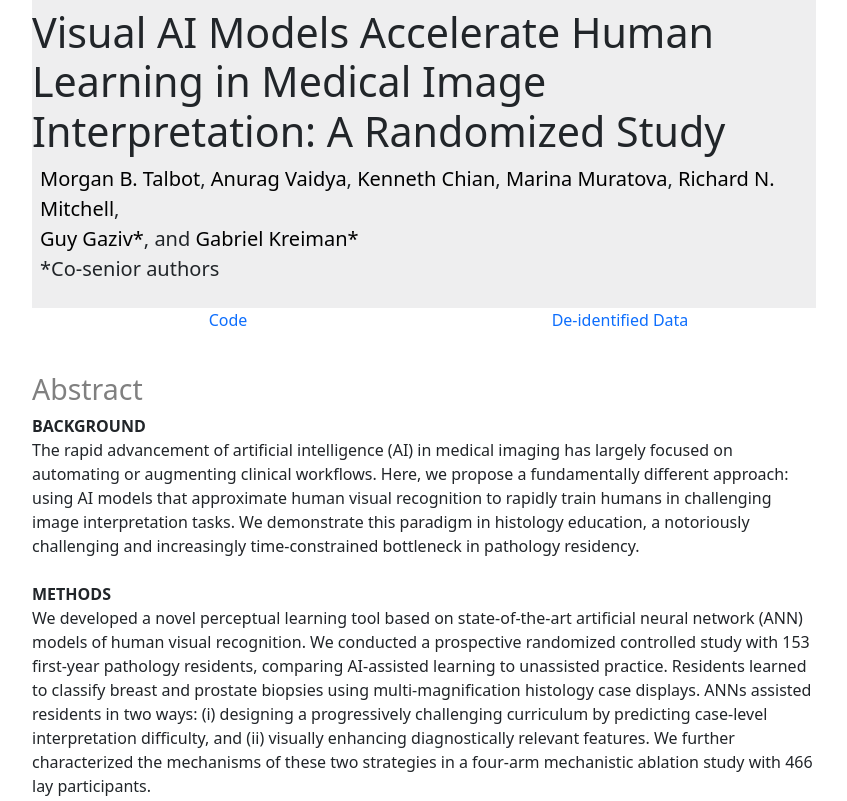
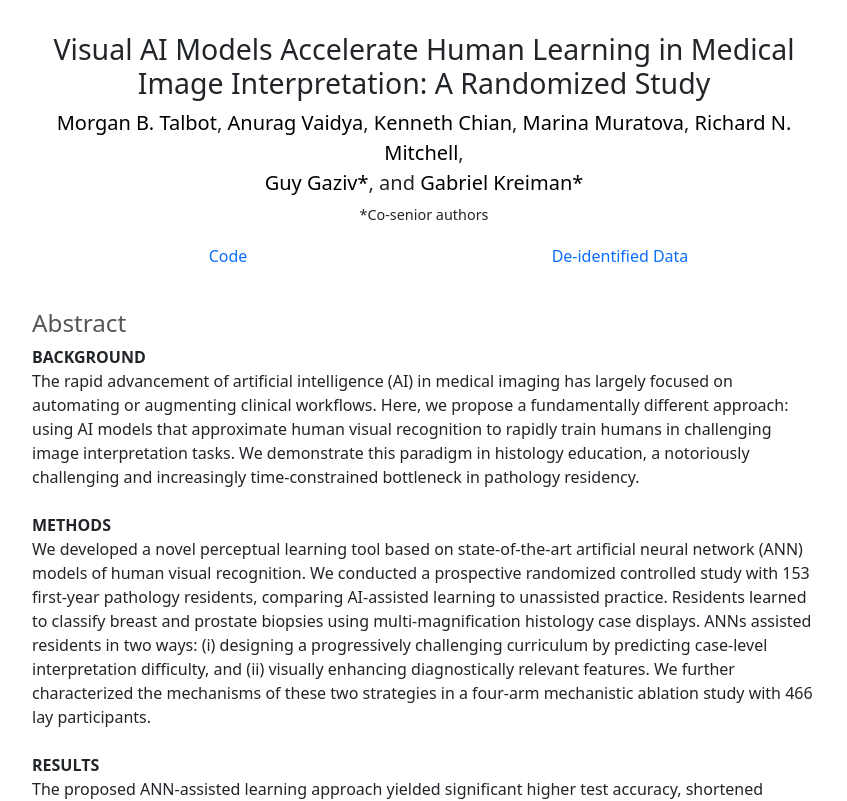
Before and after one commit to MorganBDT/AI-human-learning-med-img-interp, a plain HTML site: page docs/index.html in a window 1280 px wide. Shown: the top 801 px of the page, without its empty margins (216-1063 px from the left). Drawn offline with Linux system fonts and the light colour scheme.

Commit message:
Add link to code

```diff
--- a/docs/index.html
+++ b/docs/index.html
@@ -14,12 +14,12 @@
 <body>
 <!-- Page content-->
 <div class="container" style="max-width:800px">
-    <nav class="navbar bg-body-tertiary mt-lg-4">
-        <h1>Visual AI Models Accelerate Human Learning in Medical Image Interpretation: A Randomized Study</h1>
+    <nav class="text-center mt-lg-4">
+        <h3 style="margin-top:2rem">Visual AI Models Accelerate Human Learning in Medical Image Interpretation: A Randomized Study</h3>
 
         <div class="container-fluid">
             <p class="lead">
-                <a href="#" style="color:black; text-decoration:none">Morgan B. Talbot</a>,
+                <a href="mailto:morgan.bd.talbot@gmail.com" style="color:black; text-decoration:none">Morgan B. Talbot</a>,
                 <a href="#" style="color:black; text-decoration:none">Anurag Vaidya</a>,
                 <a href="#" style="color:black; text-decoration:none">Kenneth Chian</a>,
                 <a href="#" style="color:black; text-decoration:none">Marina Muratova</a>,
@@ -28,7 +28,7 @@
                 <a href="#" style="color:black; text-decoration:none">Guy Gaziv*</a>,
                 and <a href="#" style="color:black; text-decoration:none">Gabriel Kreiman*</a>
                 <br>
-                *Co-senior authors
+                <span style="font-size:0.9rem">*Co-senior authors</span>
             </p>
         </div>
     </nav>
@@ -39,7 +39,7 @@
                 <p><a href="https://arxiv.org/pdf/2412.09765" class="link-primary link-offset-2 link-underline-opacity-25 link-underline-opacity-100-hover">Paper</a></p>
             </div> -->
             <div class="col">
-                <p><a href="https://github.com/MorganBDT/L-WISE" class="link-primary link-offset-2 link-underline-opacity-25 link-underline-opacity-100-hover">Code</a></p>
+                <p><a href="https://drive.google.com/file/d/13nhOk0vIvC7GVSUt00ki_J_x7w8xj5M9/view?usp=sharing" class="link-primary link-offset-2 link-underline-opacity-25 link-underline-opacity-100-hover">Code</a></p>
             </div>
             <div class="col">
                 <p><a href="https://drive.google.com/file/d/14B-4opxHDGjWxMiNSSK8rB18SirsmfIb/view?usp=sharing" class="link-primary link-offset-2 link-underline-opacity-25 link-underline-opacity-100-hover">De-identified Data</a></p>
@@ -48,7 +48,7 @@
     </div>
 
     <div class="text-left mt-4">
-        <h3 style="color:gray">Abstract</h3>
+        <h4 style="color:#555">Abstract</h4>
         <p class="lead fs-6">
 
           <b>BACKGROUND</b>
@@ -67,6 +67,7 @@
           <br>
           <br>
           <b>CONCLUSIONS</b>
+          <br>
           ANN-based assistance has the potential to accelerate histology learning and address a key bottleneck in pathology residency. Our results suggest that AI-designed curriculum sequences can rapidly build competence on straightforward cases, while a novel feature highlighting approach shows promise in preparing trainees for more challenging or borderline cases. To the best of our knowledge, our work is the first demonstration of AI-assisted perceptual learning in an applied educational setting, establishing a framework that could be readily extended to radiology, dermatology, and other visually intensive domains.
         </p>
     </div>
```
